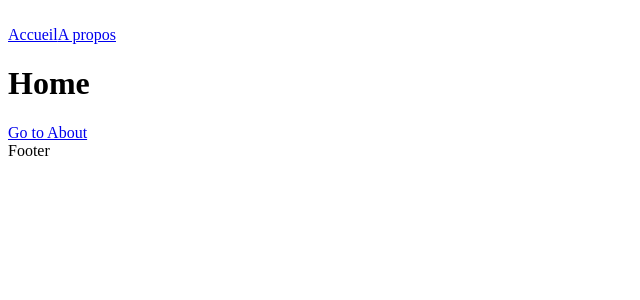
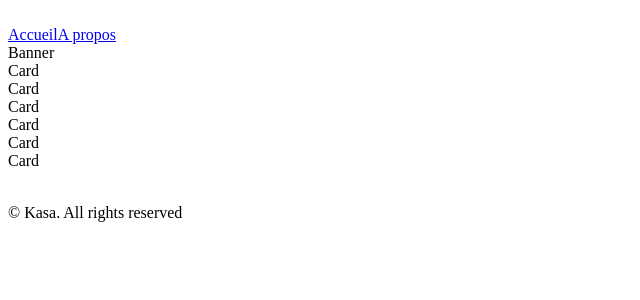
Before and after one commit to vjeanty02/OPC_Project_7, a React (Vite) app in the folder kasa/: page / in a window 1280 px wide. Shown: the top 300 px of the page, without its empty margins (0-640 px from the left). Built offline with nearby package versions, Linux system fonts and the light colour scheme.

Commit message:
Add basic code for components

```diff
--- /dev/null
+++ b/kasa/src/Components/Dropdown/Dropdown.jsx
@@ -0,0 +1,8 @@
+import React from "react";
+import "./Dropdown.css"
+
+function Dropdown() {
+    return <div>Dropdown</div>
+}
+
+export default Dropdown;
--- a/kasa/src/Components/Footer/Footer.jsx
+++ b/kasa/src/Components/Footer/Footer.jsx
@@ -2,7 +2,12 @@ import React from "react";
 import "./Footer.css"
 
 function Footer() {
-    return <div>Footer</div>
+    return (
+        <footer className="footer">
+            <img className="footer_logo"></img>
+            <p className="footer_copyright">© Kasa. All rights reserved</p>
+        </footer>
+    );
 }
 
 
--- a/kasa/src/Pages/About/About.jsx
+++ b/kasa/src/Pages/About/About.jsx
@@ -1,12 +1,13 @@
 // About.jsx
 import React from "react";
-import { Link } from "react-router-dom";
+import Banner from './../../Components/Banner/Banner';
+import Dropdown from './../../Components/Dropdown/Dropdown';
 
 export default function About() {
   return (
     <div className="About">
-      <h1>About</h1>
-      <Link to="/">Go to Home</Link>
+      <Banner/>
+      <Dropdown/>
     </div>
   );
 }
--- a/kasa/src/Pages/Error/Error.jsx
+++ b/kasa/src/Pages/Error/Error.jsx
@@ -6,8 +6,9 @@ import { Link } from "react-router-dom";
 function Error() {
     return (
         <div className="Error">
-            <h1>Error</h1>
-            <Link to="/">Go to Home</Link>
+            <h1>404</h1>
+            <p>Oups! La page que vous demandez n'existe pas.</p>
+            <Link to="/">Retourner sur la page d'accueil</Link>
         </div>
     );
 }
--- a/kasa/src/Pages/Home/Home.jsx
+++ b/kasa/src/Pages/Home/Home.jsx
@@ -1,12 +1,21 @@
 // Home.jsx
 import React from "react";
 import { Link } from "react-router-dom";
+import Banner from "./../../Components/Banner/Banner";
+import Card from "./../../Components/Card/Card";
 
 function Home() {
   return (
     <div className="Home">
-      <h1>Home</h1>
-      <Link to="/about">Go to About</Link>
+      <Banner/>
+      <div className="Container">
+        <Card/>
+        <Card/>
+        <Card/>
+        <Card/>
+        <Card/>
+        <Card/>
+      </div>
     </div>
   );
 }
```
Also changed, not shown: kasa/src/Components/Dropdown/Dropdown.css (added).
